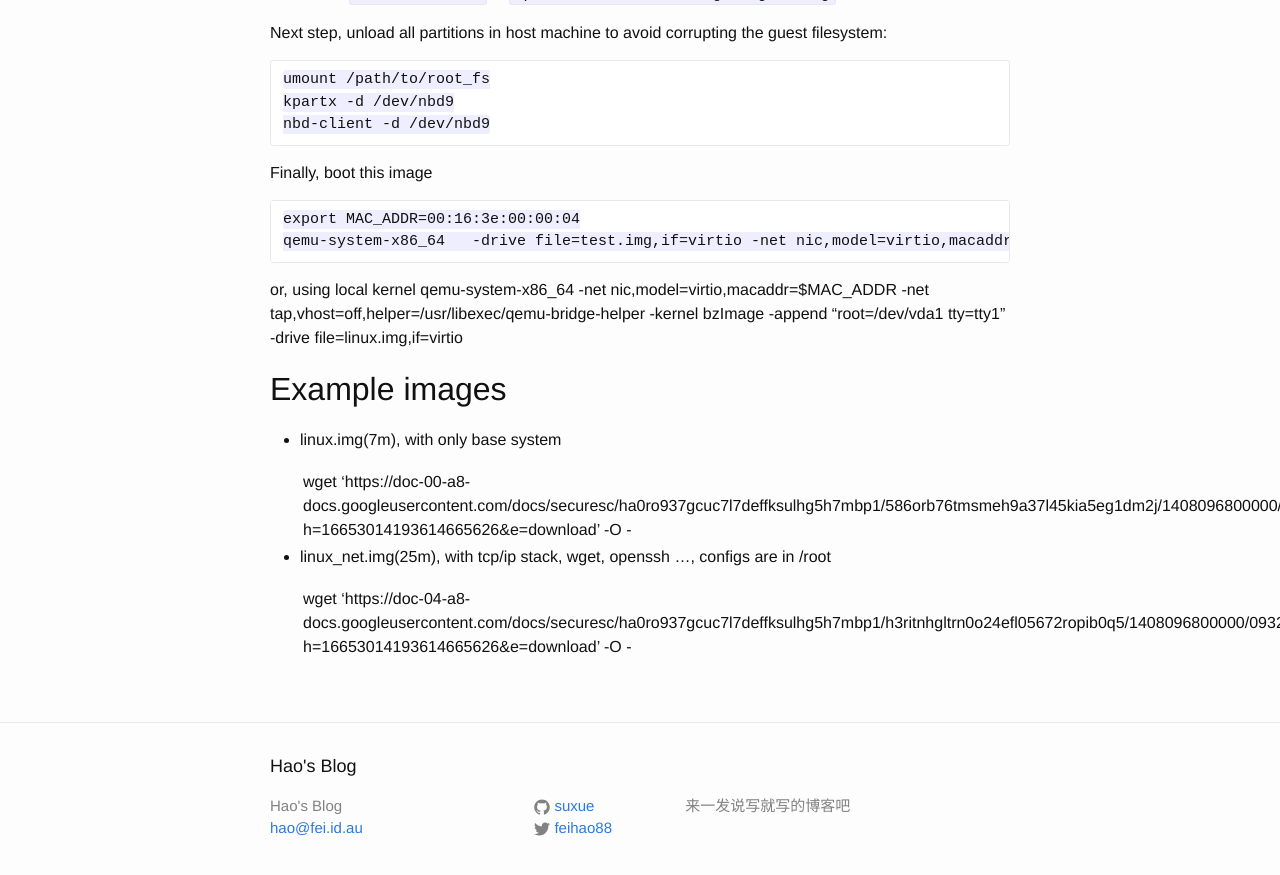
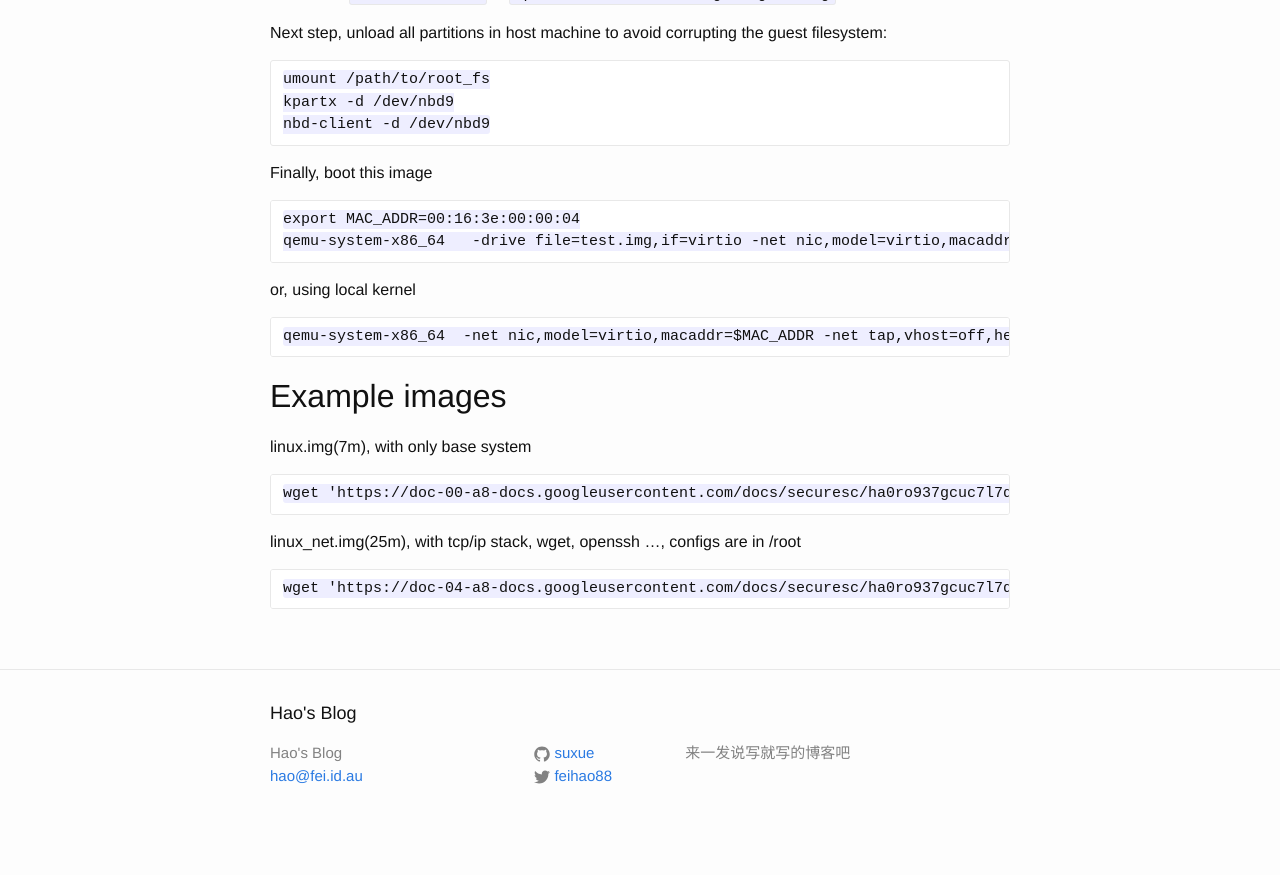
Before and after one commit to suxue/jekyllsite, a Jekyll site: the page built from _posts/2014-08-14-Build-Linux-for-qemu.markdown, in a window 1280 px wide and 900 px high, scrolled down 2390 px. Shown: the top 875 px of the window. Built offline with Jekyll 4.4.1, drawn with Linux system fonts in a browser that asks for light colours; after the commit the page ends 3237 px from its top, so only the background shows below that.

Commit message:
fix format

```diff
--- a/_posts/2014-08-14-Build-Linux-for-qemu.markdown
+++ b/_posts/2014-08-14-Build-Linux-for-qemu.markdown
@@ -121,15 +121,16 @@ Finally, boot this image
     qemu-system-x86_64   -drive file=test.img,if=virtio -net nic,model=virtio,macaddr=$MAC_ADDR -net tap,vhost=on,helper=/usr/libexec/qemu-bridge-helper
 
 or, using local kernel
+
     qemu-system-x86_64  -net nic,model=virtio,macaddr=$MAC_ADDR -net tap,vhost=off,helper=/usr/libexec/qemu-bridge-helper -kernel bzImage -append "root=/dev/vda1 tty=tty1"  -drive file=linux.img,if=virtio
 
 Example images
 --------------
 
-+ linux.img(7m), with only base system
+linux.img(7m), with only base system
 
     wget 'https://doc-00-a8-docs.googleusercontent.com/docs/securesc/ha0ro937gcuc7l7deffksulhg5h7mbp1/586orb76tmsmeh9a37l45kia5eg1dm2j/1408096800000/09328854719235690867/*/0B8Dry_1TaeLMMFd5QTNDOWtMSmM?h=16653014193614665626&e=download' -O - | xzcat  > linux.img
 
-+ linux_net.img(25m), with tcp/ip stack, wget, openssh ..., configs are in /root
+linux_net.img(25m), with tcp/ip stack, wget, openssh ..., configs are in /root
 
     wget 'https://doc-04-a8-docs.googleusercontent.com/docs/securesc/ha0ro937gcuc7l7deffksulhg5h7mbp1/h3ritnhgltrn0o24efl05672ropib0q5/1408096800000/09328854719235690867/*/0B8Dry_1TaeLMbGNFUjFEYW51Tkk?h=16653014193614665626&e=download' -O - | xzcat > linux_net.img
```
